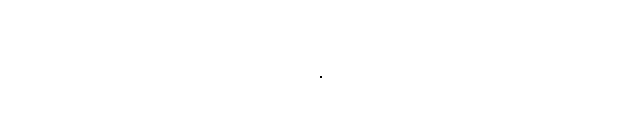
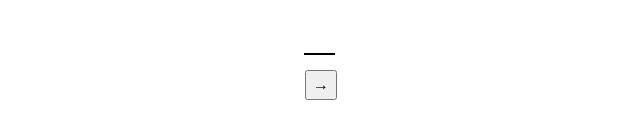
Before and after one commit to JJWallis/practical-questions, a React (Create React App) app: page /carousel in a window 1280 px wide. Shown: the part 323-462 px from the top of the page, without its empty margins (319-959 px from the left). Built offline with nearby package versions, Linux system fonts and the light colour scheme.

Commit message:
carousel - right arrow button created

```diff
--- a/src/Carousel.tsx
+++ b/src/Carousel.tsx
@@ -1,13 +1,10 @@
 import React from 'react'
-
-const Button: React.FC = () => {
-   return <button>ss</button>
-}
 
 const Carousel: React.FC = () => {
    return (
       <main>
          <div className="image-ct">{/* <img src="" alt="" /> */}</div>
+         <button>&rarr;</button>
       </main>
    )
 }
```
